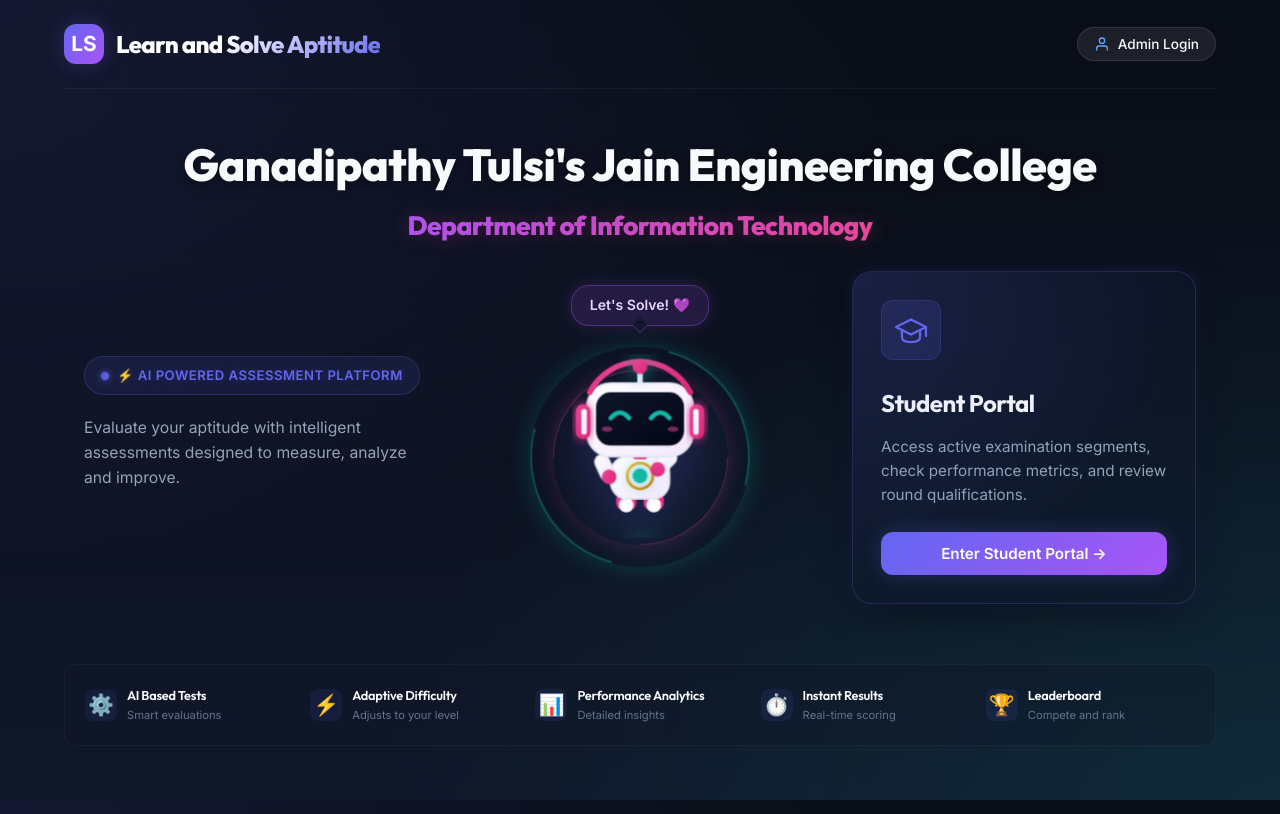
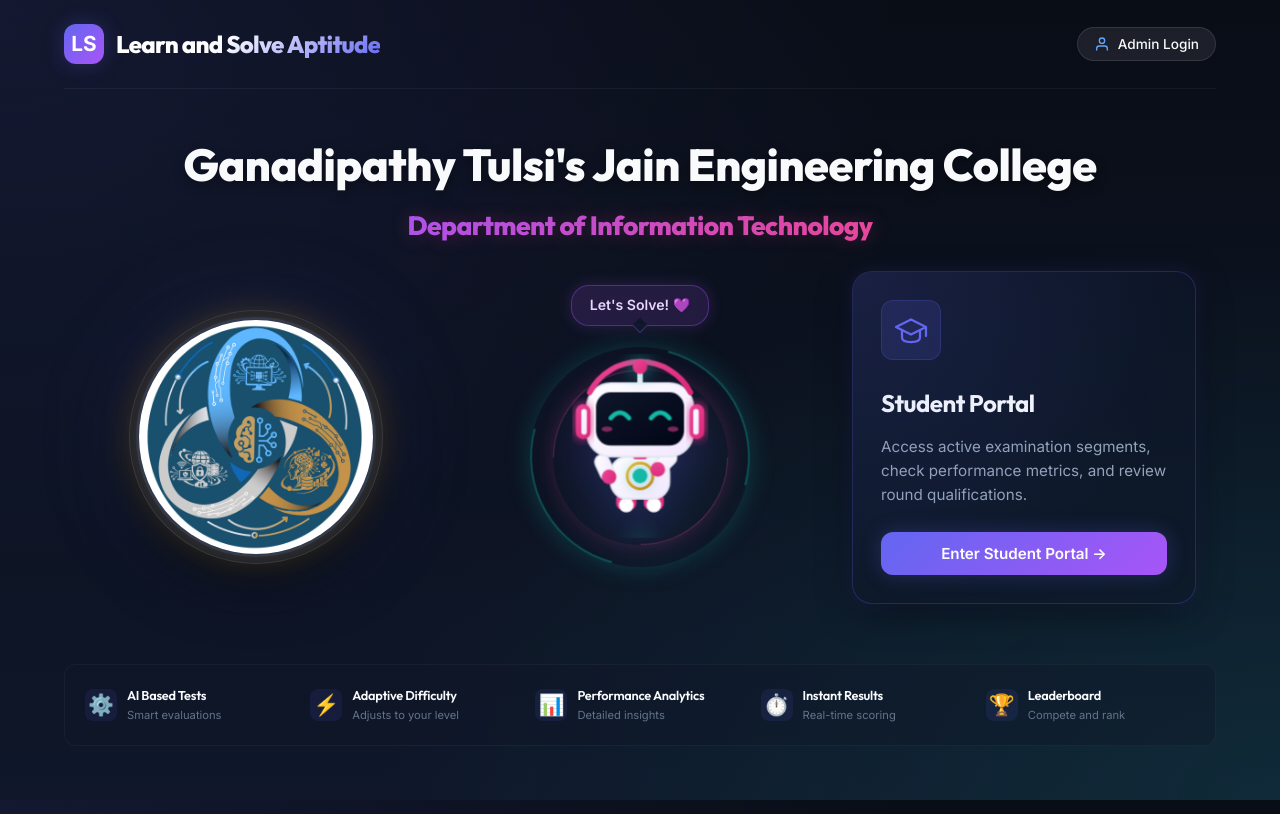
Before and after one commit to keertz-04/ai-aptitude, a website: page public/index.html in a window 1280 px wide. Drawn offline with Linux system fonts and the light colour scheme; no server answers.

Commit message:
Replace left hero branding column badge with custom department emblem logo and high-contrast backlighting

```diff
--- a/public/index.html
+++ b/public/index.html
@@ -53,15 +53,13 @@
       <div class="landing-split-container">
 
         <!-- Left Hero Branding column -->
-        <div class="landing-left-col">
-          <div class="platform-badge" style="margin-bottom: 20px;">
-            <span class="badge-pulse"></span>
-            ⚡ AI POWERED ASSESSMENT PLATFORM
+        <div class="landing-left-col" style="align-items: center; justify-content: center; width: 100%; position: relative;">
+          <!-- Glowing background contrast bubble to pop the logo out -->
+          <div style="position: absolute; width: 320px; height: 320px; background: radial-gradient(circle, rgba(251, 191, 36, 0.12) 0%, rgba(99, 102, 241, 0.08) 50%, transparent 80%); filter: blur(35px); pointer-events: none; z-index: 0;"></div>
+
+          <div class="logo-wrapper" style="position: relative; z-index: 1; padding: 6px; background: rgba(15, 23, 42, 0.45); border: 1px solid rgba(255, 255, 255, 0.1); border-radius: 50%; box-shadow: 0 20px 50px rgba(0, 0, 0, 0.55); display: flex; align-items: center; justify-content: center;">
+            <img src="dept_logo.jpg" alt="Departments Emblem Logo" style="width: 240px; height: 240px; border-radius: 50%; object-fit: cover; border: 3px solid rgba(255, 255, 255, 0.15); box-shadow: 0 0 35px rgba(251, 191, 36, 0.25);">
           </div>
-
-          <p class="hero-subtitle">
-            Evaluate your aptitude with intelligent assessments designed to measure, analyze and improve.
-          </p>
         </div>
 
         <!-- Center Column: Animated Robot -->
```
Also changed, not shown: public/dept_logo.jpg (added).
